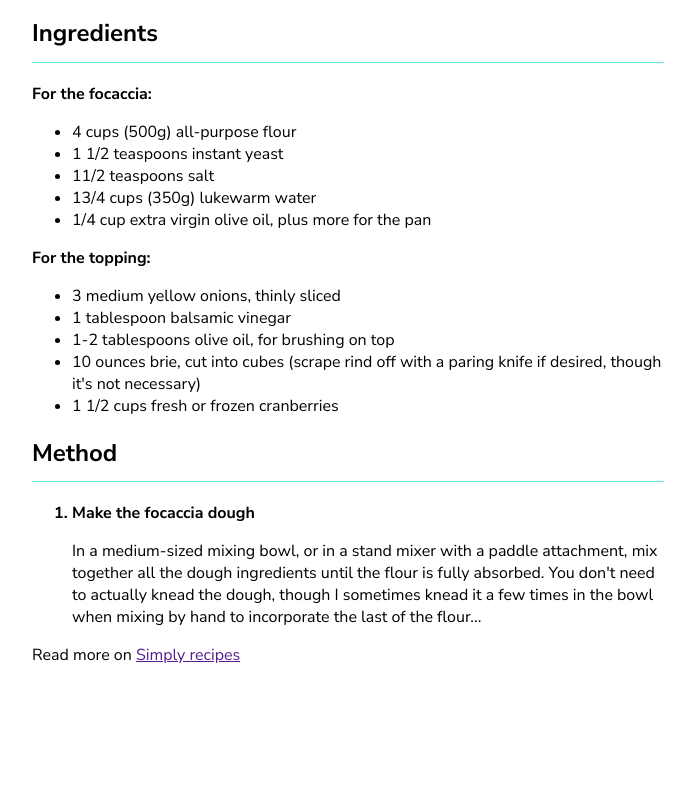
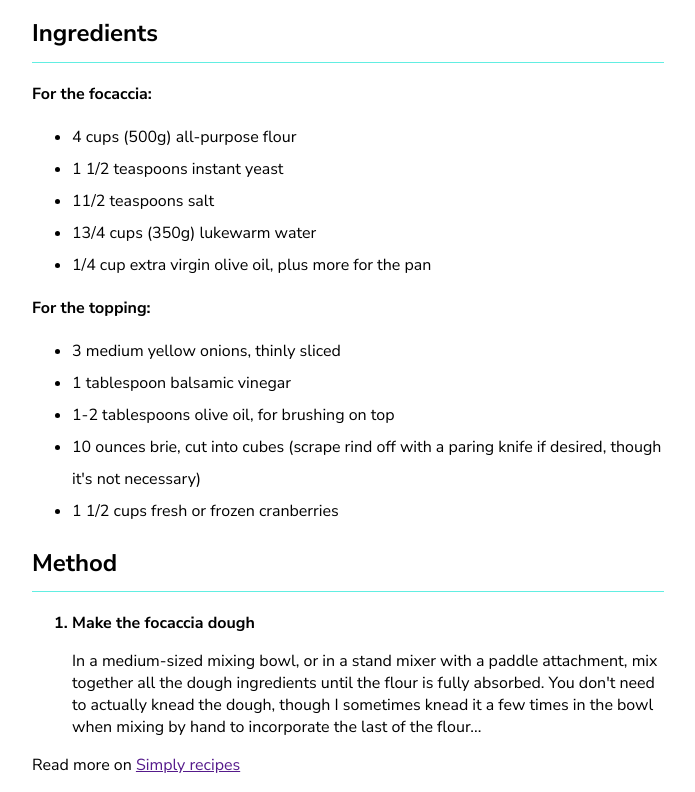
Before and after one commit to lucanardi00/EPICODE_nardi, a plain HTML site: page U1-W1_D3/index.html in a window 1280 px wide. Shown: the part 869-1661 px from the top of the page, without its empty margins (292-987 px from the left). Before the commit the page ends 1551 px from the top, so only its background shows below. Drawn offline with Linux system fonts and the light colour scheme.

Commit message:
css modified

```diff
--- a/U1-W1_D3/assets/style.css
+++ b/U1-W1_D3/assets/style.css
@@ -47,6 +47,9 @@ main h2{
     border-bottom: 1px solid #62eee2;
     padding-bottom: 2%;
 }
+ul{
+    line-height: 2em;
+}
 
 #descimg{
     text-align: center;
```
